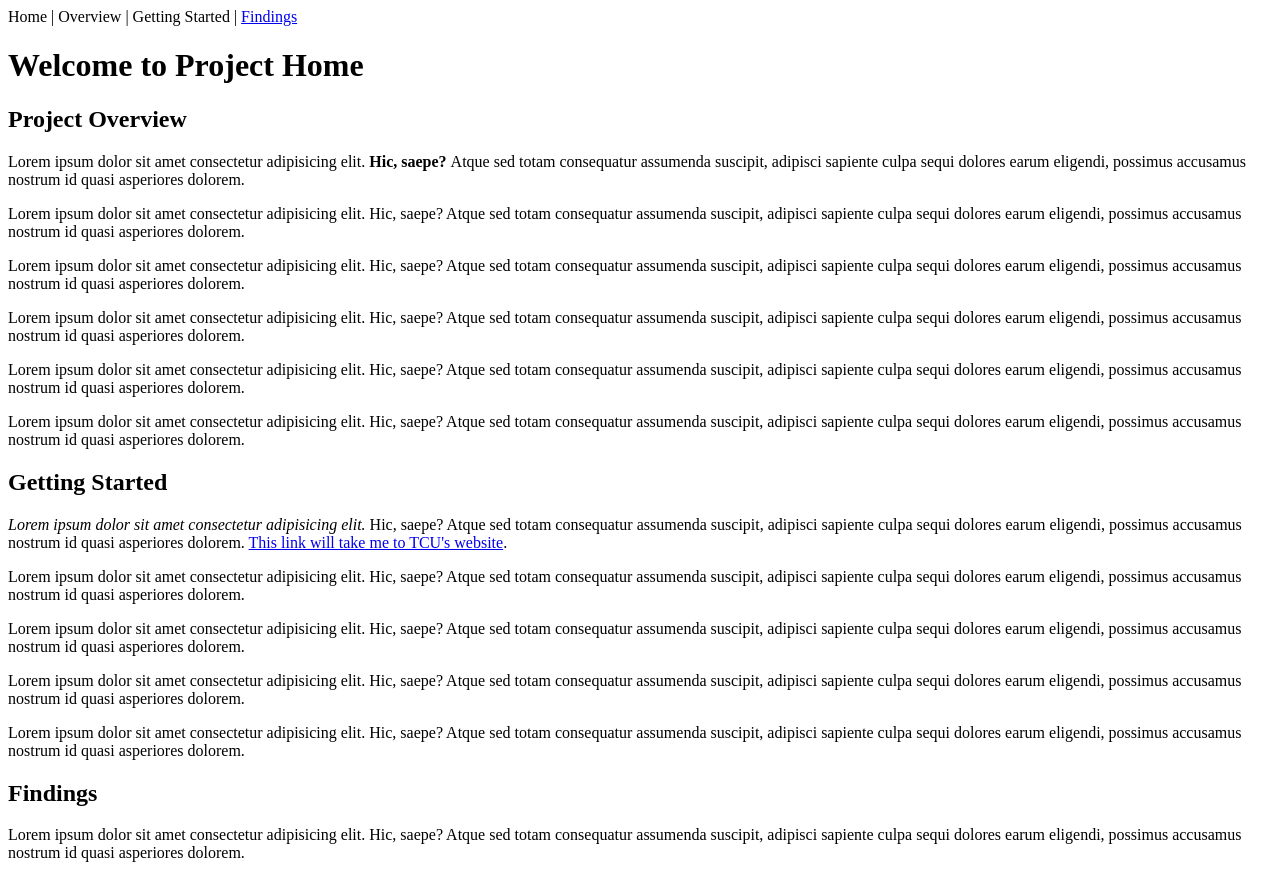
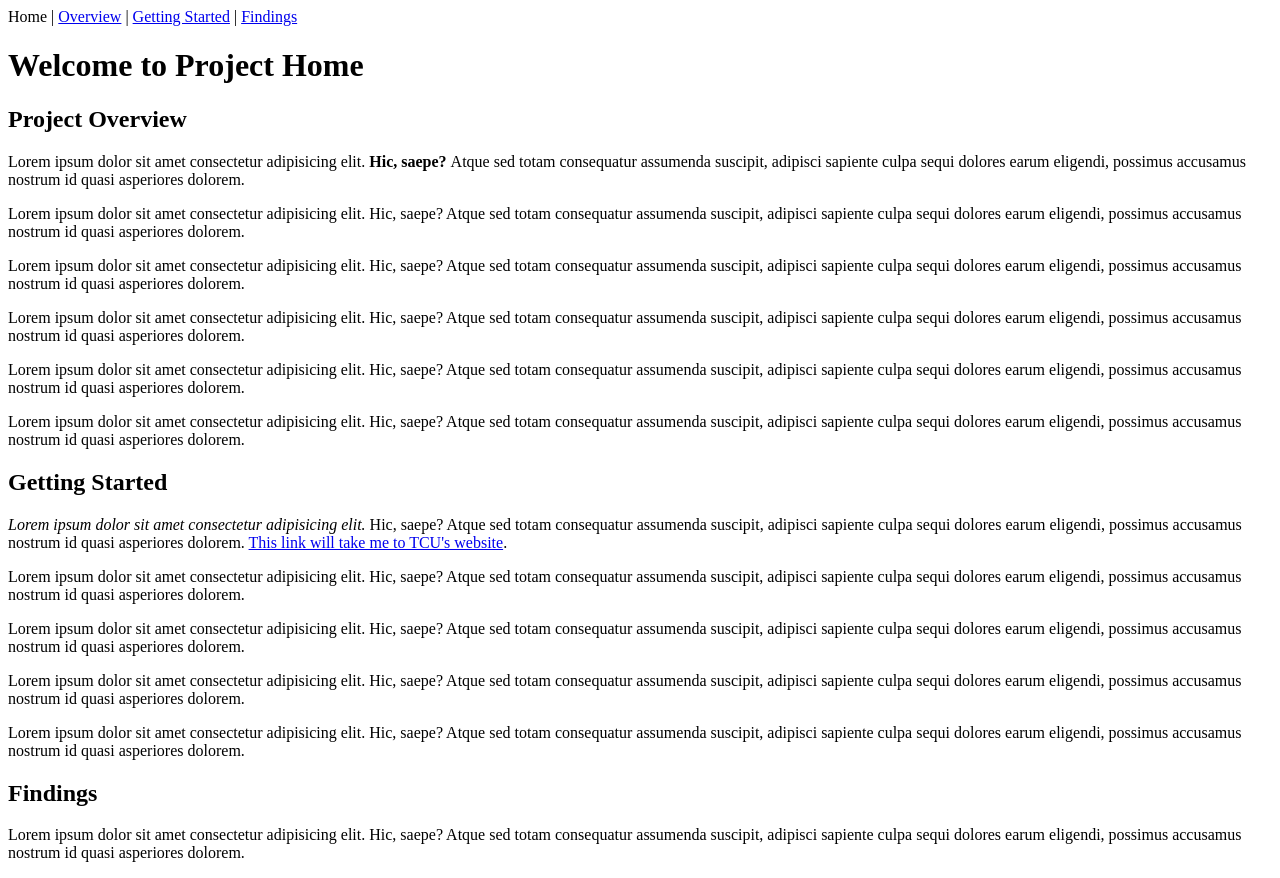
Before and after one commit to TCU-DCDA/20833_project, a plain HTML site: page index.html in a window 1280 px wide. Drawn offline with Linux system fonts and the light colour scheme.

Commit message:
That's it

```diff
--- a/index.html
+++ b/index.html
@@ -8,16 +8,16 @@
 <body>
 
 <nav>
-Home | Overview | Getting Started | <A href="#Findings">Findings</A>
+Home | <a href="#overview">Overview</a> | <a href="#getting-started">Getting Started</a> | <a href="#findings">Findings</a>
 </nav>
 
 
       <h1>Welcome to Project Home</h1>
-<section>
+<section id="overview">
     <h2>Project Overview</h2>
     <p>Lorem ipsum dolor sit amet consectetur adipisicing elit. <strong>Hic, saepe? </strong>Atque sed totam consequatur assumenda suscipit, adipisci sapiente culpa sequi dolores earum eligendi, possimus accusamus nostrum id quasi asperiores dolorem.</p>    <p>Lorem ipsum dolor sit amet consectetur adipisicing elit. Hic, saepe? Atque sed totam consequatur assumenda suscipit, adipisci sapiente culpa sequi dolores earum eligendi, possimus accusamus nostrum id quasi asperiores dolorem.</p>    <p>Lorem ipsum dolor sit amet consectetur adipisicing elit. Hic, saepe? Atque sed totam consequatur assumenda suscipit, adipisci sapiente culpa sequi dolores earum eligendi, possimus accusamus nostrum id quasi asperiores dolorem.</p>    <p>Lorem ipsum dolor sit amet consectetur adipisicing elit. Hic, saepe? Atque sed totam consequatur assumenda suscipit, adipisci sapiente culpa sequi dolores earum eligendi, possimus accusamus nostrum id quasi asperiores dolorem.</p>    <p>Lorem ipsum dolor sit amet consectetur adipisicing elit. Hic, saepe? Atque sed totam consequatur assumenda suscipit, adipisci sapiente culpa sequi dolores earum eligendi, possimus accusamus nostrum id quasi asperiores dolorem.</p>    <p>Lorem ipsum dolor sit amet consectetur adipisicing elit. Hic, saepe? Atque sed totam consequatur assumenda suscipit, adipisci sapiente culpa sequi dolores earum eligendi, possimus accusamus nostrum id quasi asperiores dolorem.</p>
 </section>
-<section>
+<section id="'getting-started">
     <h2>Getting Started</h2>
     <p><em>Lorem ipsum dolor sit amet consectetur adipisicing elit.</em> Hic, saepe? Atque sed totam consequatur assumenda suscipit, adipisci sapiente culpa sequi dolores earum eligendi, possimus accusamus nostrum id quasi asperiores dolorem. <a href="https://www.tcu.edu">This link will take me to TCU's website</a>.
     </p>    <p>Lorem ipsum dolor sit amet consectetur adipisicing elit. Hic, saepe? Atque sed totam consequatur assumenda suscipit, adipisci sapiente culpa sequi dolores earum eligendi, possimus accusamus nostrum id quasi asperiores dolorem.</p>    <p>Lorem ipsum dolor sit amet consectetur adipisicing elit. Hic, saepe? Atque sed totam consequatur assumenda suscipit, adipisci sapiente culpa sequi dolores earum eligendi, possimus accusamus nostrum id quasi asperiores dolorem.</p>    <p>Lorem ipsum dolor sit amet consectetur adipisicing elit. Hic, saepe? Atque sed totam consequatur assumenda suscipit, adipisci sapiente culpa sequi dolores earum eligendi, possimus accusamus nostrum id quasi asperiores dolorem.</p>    <p>Lorem ipsum dolor sit amet consectetur adipisicing elit. Hic, saepe? Atque sed totam consequatur assumenda suscipit, adipisci sapiente culpa sequi dolores earum eligendi, possimus accusamus nostrum id quasi asperiores dolorem.</p>
```
